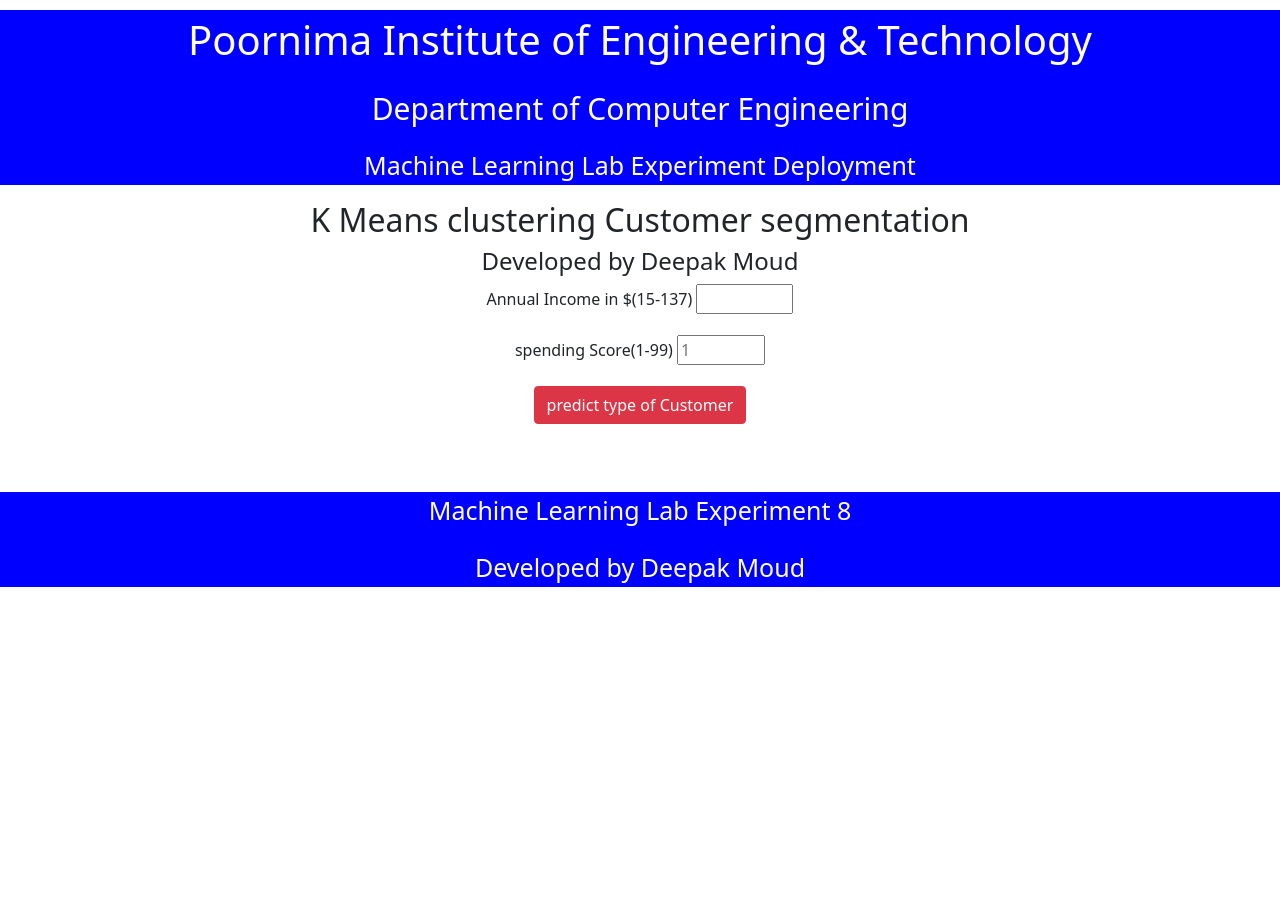
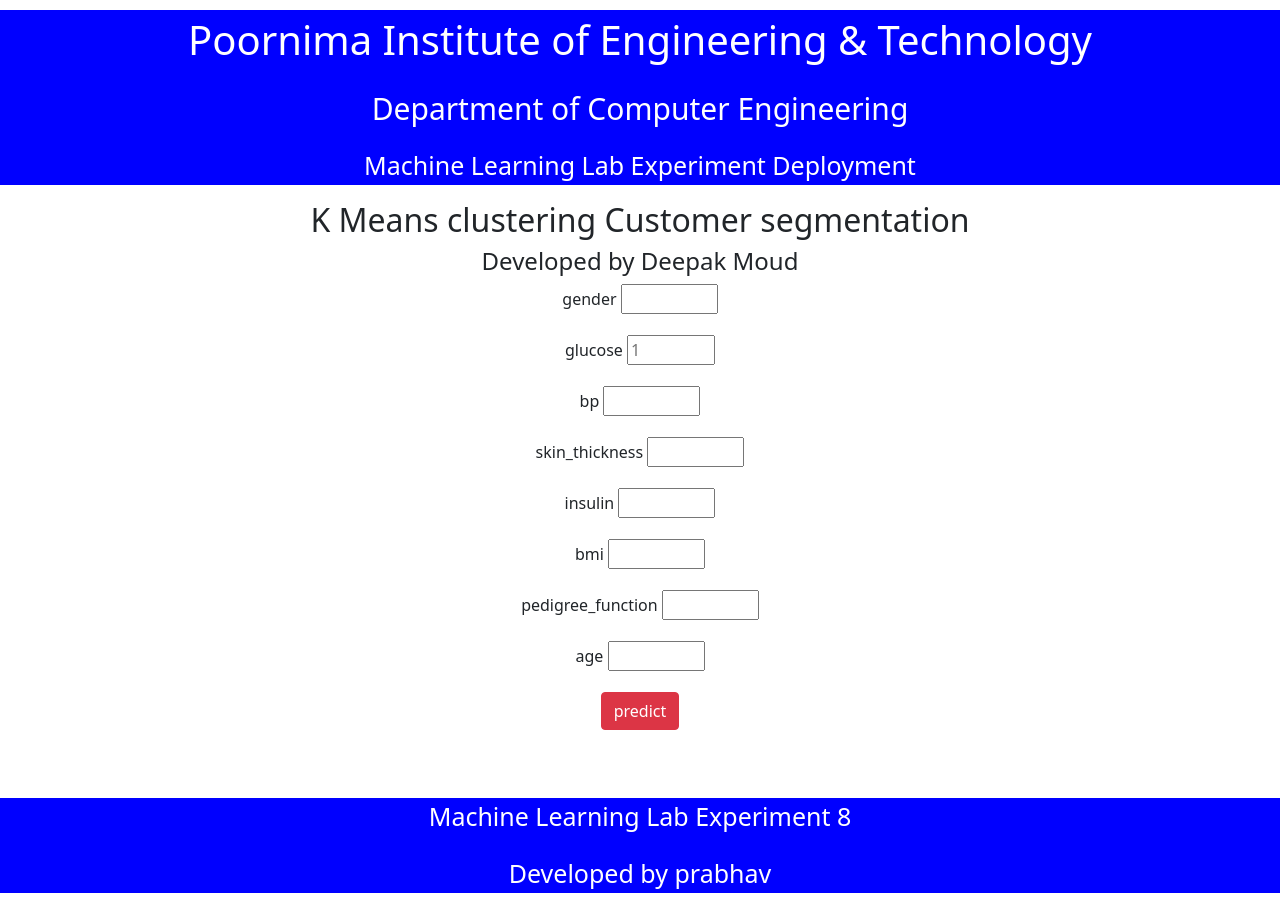
Before and after one commit to MANGAL2002/means, a Flask app: page / in a window 1280 px wide. Before the commit the page ends 587 px from the top, so only its background shows below. Run offline with Flask 3, Linux system fonts and the light colour scheme; parts of the project's set-up code (start-up, migrations or seed data) failed here and were passed over.

Commit message:
Update untitled.html

```diff
--- a/templates/untitled.html
+++ b/templates/untitled.html
@@ -41,17 +41,44 @@ div {text-align: center;}
 
 
     <div class="mb-3">
-  <label for="exampleFormControlInput1" class="form-label">Annual Income in $(15-137)</label>
-      <input type="number" name="income" id="income" value="" min="15" max="137" placeholder="" required="required">
+  <label for="exampleFormControlInput1" class="form-label">gender</label>
+      <input type="number" name="gender" id="gender" value="" min="15" max="137" placeholder="" required="required">
       </div>
       <div class="mb-3">
-  <label for="exampleFormControlInput1" class="form-label">spending Score(1-99)</label>
-      <input type="number"  name="score" id="score" value=""min="1" max="99" placeholder="1" required="required">
+  <label for="exampleFormControlInput1" class="form-label">glucose</label>
+      <input type="number"  name="glucose" id="glucose" value=""min="1" max="99" placeholder="1" required="required">
+      </div>
+
+    <div class="mb-3">
+  <label for="exampleFormControlInput1" class="form-label">bp</label>
+      <input type="number" name="bp" id="bp" value="" min="15" max="137" placeholder="" required="required">
+      </div>
+    <div class="mb-3">
+  <label for="exampleFormControlInput1" class="form-label">skin_thickness</label>
+      <input type="number" name="skin_thickness" id="skin_thickness" value="" min="15" max="137" placeholder="" required="required">
+      </div>
+    <div class="mb-3">
+  <label for="exampleFormControlInput1" class="form-label">insulin</label>
+      <input type="number" name="insulin" id="insulin" value="" min="15" max="137" placeholder="" required="required">
+      </div>
+    <div class="mb-3">
+  <label for="exampleFormControlInput1" class="form-label">bmi</label>
+      <input type="number" name="bmi" id="bmi" value="" min="15" max="137" placeholder="" required="required">
+      </div>
+    <div class="mb-3">
+  <label for="exampleFormControlInput1" class="form-label">pedigree_function</label>
+      <input type="number" name="pedigree_function" id="pedigree_function" value="" min="15" max="137" placeholder="" required="required">
+
+      </div>
+
+    <div class="mb-3">
+  <label for="exampleFormControlInput1" class="form-label">age</label>
+      <input type="number" name="age" id="age" value="" min="15" max="137" placeholder="" required="required">
       </div>
 
   <div class="col-auto">
 
-    <button type="submit" class="btn btn-danger">predict type of Customer</button>
+    <button type="submit" class="btn btn-danger">predict </button>
   </div>
 </form>
 
@@ -66,7 +93,7 @@ div {text-align: center;}
 
 <div class="col-md-12">
  <center><p style="font-size:25px;color:white;margin-top:20px;">Machine Learning Lab Experiment 8</p></center>
- <center><p style="font-size:25px;color:white;margin-top:20px;">Developed by Deepak Moud</p></center>
+ <center><p style="font-size:25px;color:white;margin-top:20px;">Developed by prabhav</p></center>
 </div>
 </div>
 </div>
```
